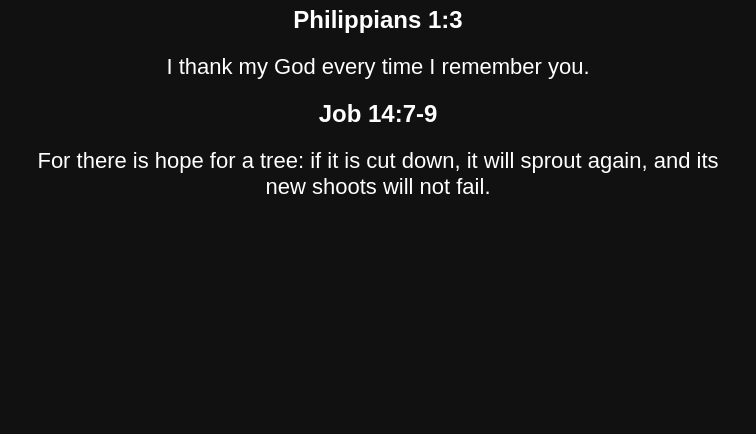
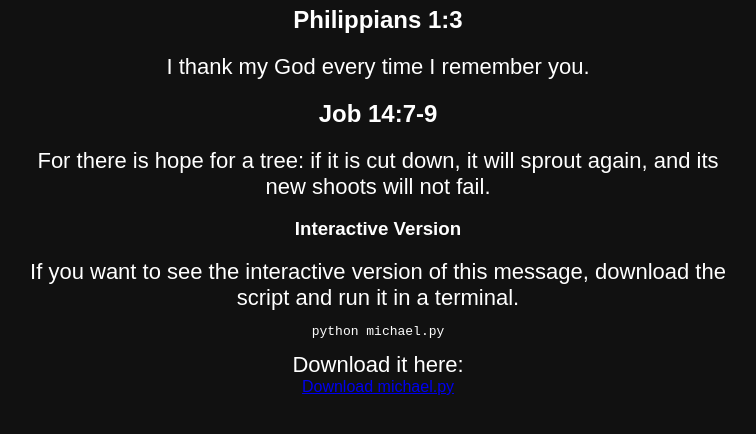
Before and after one commit to FrancescoMartini84/message4Michael, a plain HTML site: page index.html in a window 1280 px wide. Shown: the part 186-620 px from the top of the page, without its empty margins (262-1018 px from the left). Drawn offline with Linux system fonts and the light colour scheme.

Commit message:
Add interactive terminal version instructions

```diff
--- a/index.html
+++ b/index.html
@@ -38,5 +38,24 @@ For there is hope for a tree: if it is cut down, it will sprout again,
 and its new shoots will not fail.
 </p>
 
+<h3>Interactive Version</h3>
+
+<p>
+If you want to see the interactive version of this message,
+download the script and run it in a terminal.
+</p>
+
+<pre>
+python michael.py
+</pre>
+
+<p>
+Download it here:
+</p>
+
+<a href="https://raw.githubusercontent.com/FrancescoMartini84/message4Michael/main/michael.py" download>
+Download michael.py
+</a>
+
 </body>
 </html>
```
